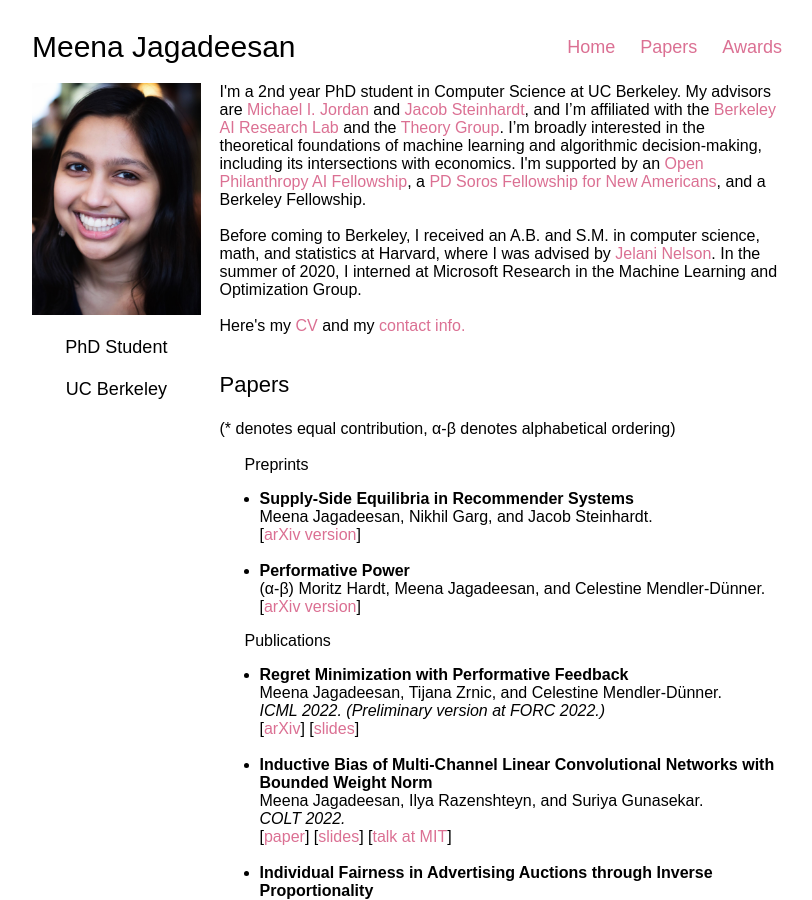
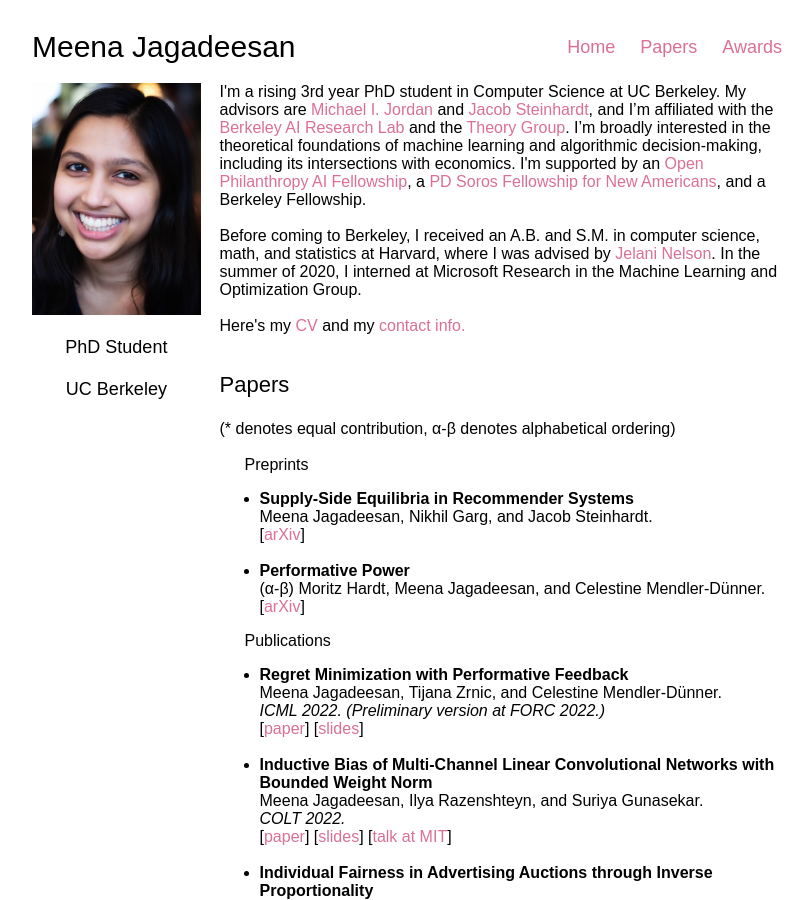
Before and after one commit to mjagadeesan/mjagadeesan.github.io, a Jekyll site: the page built from index.html, in a window 1280 px wide and 900 px high. Shown: the whole window, without its empty margins (233-1045 px from the left). Built offline with Jekyll 4.4.1, drawn with Linux system fonts in a browser that asks for light colours; some web fonts are replaced.

Commit message:
added info

```diff
--- a/index.html
+++ b/index.html
@@ -6,7 +6,7 @@ layout: default
 	{% include photo.html %}
 </div>
 <div class="text">
-	<span> I'm a 2nd year PhD student in Computer Science at UC Berkeley. My advisors are <a href='https://people.eecs.berkeley.edu/~jordan/'>Michael I. Jordan</a> and <a href='https://www.stat.berkeley.edu/~jsteinhardt/'>Jacob Steinhardt</a>, and I’m affiliated with the <a href='https://bair.berkeley.edu/index.html#header'>Berkeley AI Research Lab</a> and the <a href='http://theory.cs.berkeley.edu'>Theory Group</a>. I’m broadly interested in the theoretical foundations of machine learning and algorithmic decision-making, including its intersections with economics. I'm supported by an <a href='https://www.openphilanthropy.org/focus/global-catastrophic-risks/potential-risks-advanced-artificial-intelligence/open-phil-ai-fellowship-2021-class'>Open Philanthropy AI Fellowship</a>, a <a href='https://www.pdsoros.org/meet-the-fellows/meena-jagadeesan'>PD Soros Fellowship for New Americans</a>, and a Berkeley Fellowship.</span><br><br>
+	<span> I'm a rising 3rd year PhD student in Computer Science at UC Berkeley. My advisors are <a href='https://people.eecs.berkeley.edu/~jordan/'>Michael I. Jordan</a> and <a href='https://www.stat.berkeley.edu/~jsteinhardt/'>Jacob Steinhardt</a>, and I’m affiliated with the <a href='https://bair.berkeley.edu/index.html#header'>Berkeley AI Research Lab</a> and the <a href='http://theory.cs.berkeley.edu'>Theory Group</a>. I’m broadly interested in the theoretical foundations of machine learning and algorithmic decision-making, including its intersections with economics. I'm supported by an <a href='https://www.openphilanthropy.org/focus/global-catastrophic-risks/potential-risks-advanced-artificial-intelligence/open-phil-ai-fellowship-2021-class'>Open Philanthropy AI Fellowship</a>, a <a href='https://www.pdsoros.org/meet-the-fellows/meena-jagadeesan'>PD Soros Fellowship for New Americans</a>, and a Berkeley Fellowship.</span><br><br>
 	<span> Before coming to Berkeley, I received an A.B. and S.M. in computer science, math, and statistics at Harvard, where I was advised by <a href='https://people.eecs.berkeley.edu/~minilek/#'>Jelani Nelson</a>. In the summer of 2020, I interned at Microsoft Research in the Machine Learning and Optimization Group.  </span><br><br>
 	Here's my <a href='CV-ResearchNew.pdf'>CV</a> and my <a href='#contact'>contact info.</a>
 	<h3><a id="papers"></a><span>Papers</span></h3>
@@ -15,17 +15,17 @@ layout: default
 	<ul>
 	<li><b><span>Supply-Side Equilibria in Recommender Systems</span></b><br>
 	Meena Jagadeesan, Nikhil Garg, and Jacob Steinhardt.<br>
-	[<a href=research/supplyside.pdf>arXiv version</a>]<br><br></li>
+	[<a href=research/supplyside.pdf>arXiv</a>]<br><br></li>
 	<li><b><span>Performative Power</span></b><br>
 	(α-β) Moritz Hardt, Meena Jagadeesan, and Celestine Mendler-Dünner. <br>
-	[<a href=https://arxiv.org/abs/2203.17232>arXiv version</a>]<br></li>
+	[<a href=https://arxiv.org/abs/2203.17232>arXiv</a>]<br></li>
     </ul>
     <span style='font-weight:500;margin-left: 25px;font-size:18'>Publications</span><br>
 	<ul>
 	<li><b><span>Regret Minimization with Performative Feedback</span></b><br>
 	Meena Jagadeesan, Tijana Zrnic, and Celestine Mendler-Dünner. <br>
 	<span><em>ICML 2022. (Preliminary version at FORC 2022.)</em></span><br>
-	[<a href=https://arxiv.org/abs/2202.00628>arXiv</a>] [<a href=research/PerformativeBanditsSlides.pdf>slides</a>]<br><br></li>
+	[<a href=https://arxiv.org/abs/2202.00628>paper</a>] [<a href=research/PerformativeBanditsSlides.pdf>slides</a>]<br><br></li>
 	<li><b><span>Inductive Bias of Multi-Channel Linear Convolutional Networks with Bounded Weight Norm</span></b><br>
 	Meena Jagadeesan, Ilya Razenshteyn, and Suriya Gunasekar.<br>
 	<span><em>COLT 2022.</em></span><br>
```
Also changed, not shown: 1 other file.
